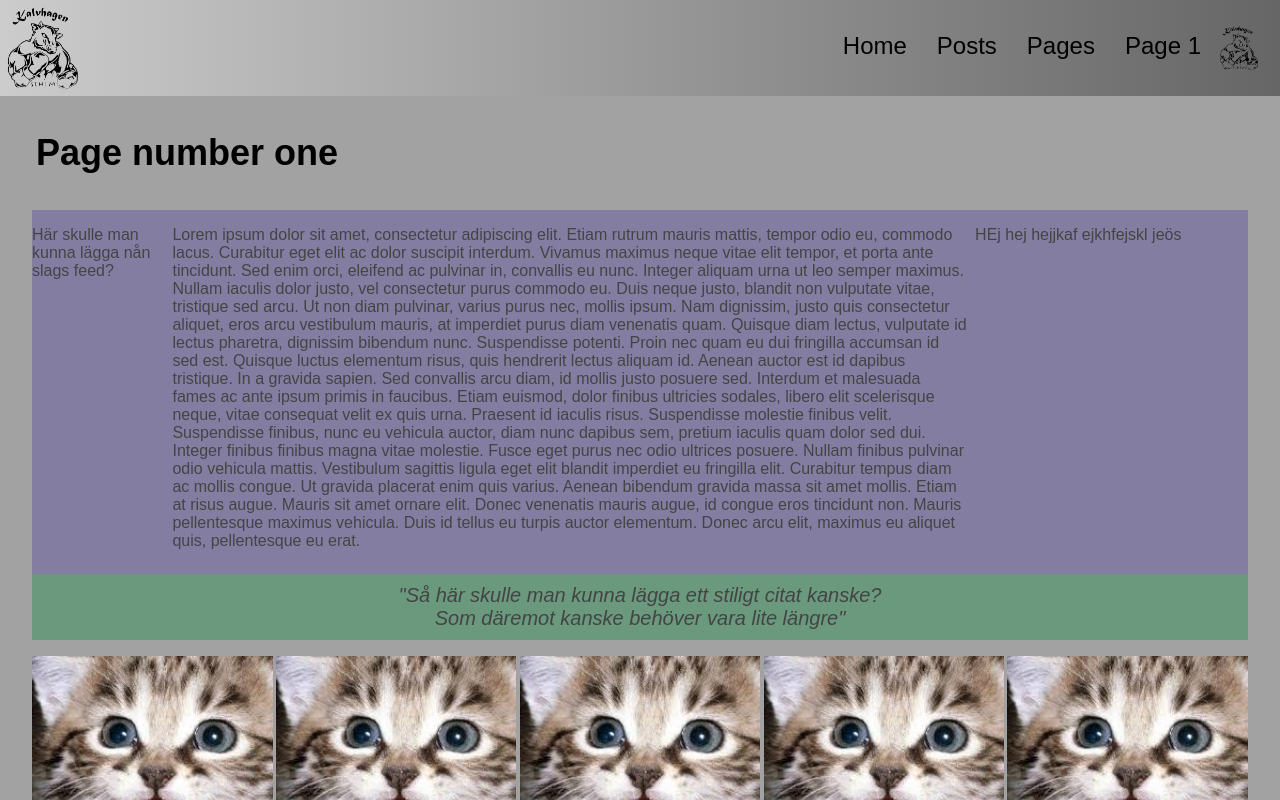
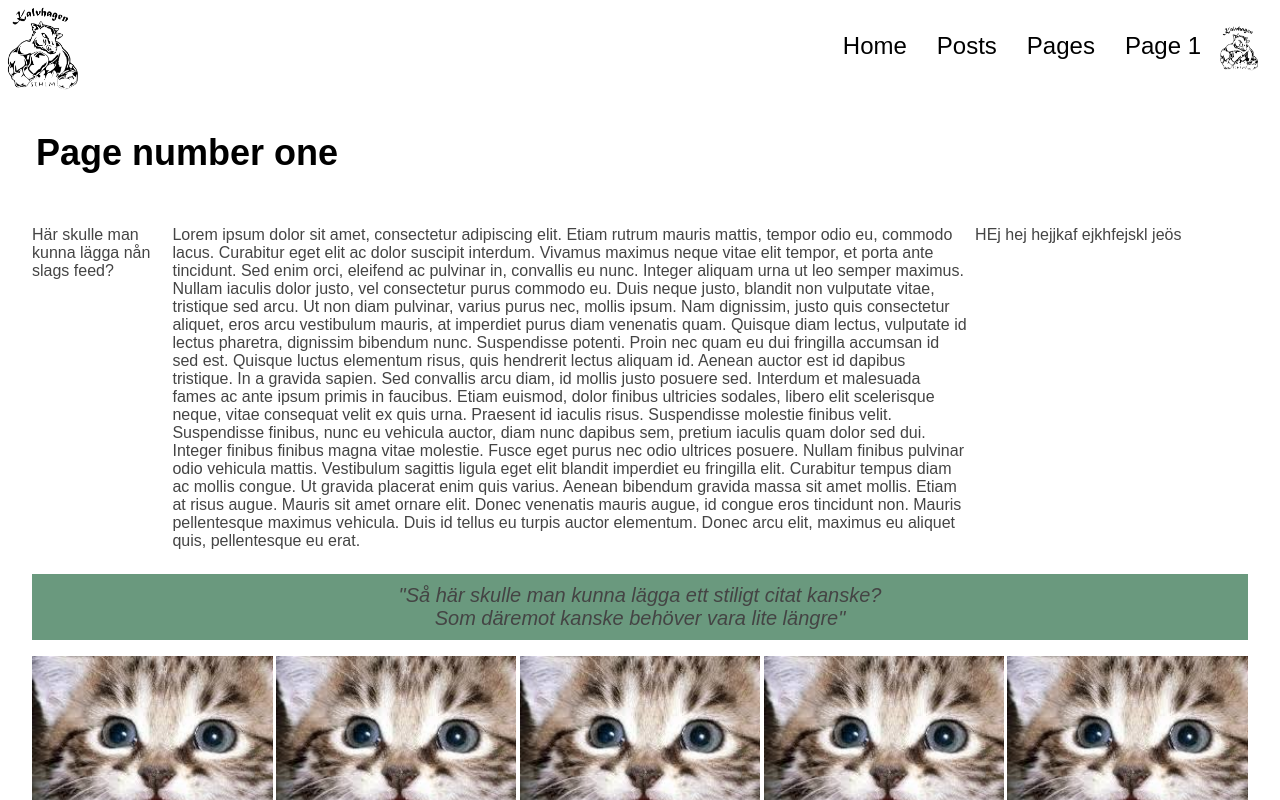
Before and after one commit to ClaremontAB/Kalvhagen, a React app: page /page1 in a window 1280 px wide. Shown: the top 800 px of the page. Built offline with nearby package versions, Linux system fonts and the light colour scheme.

Commit message:
rearranged some elements and removed soem hidious color choices...

```diff
--- a/src/Home.js
+++ b/src/Home.js
@@ -7,8 +7,9 @@ class Home extends Component {
         return (
             <div>
                 <Carousel/>
+                <h1>Home</h1>
                 <div className="page">
-                  <h1>Home</h1>
+                  <p />
                   <p>Initial template project to show how we can fetch data, for now pages and posts from wordpress in a react project.
                       The data will be whatever you add in your wordpress installation. Try it out! :)
                       Testing Jenkins</p>
--- a/src/Posts.js
+++ b/src/Posts.js
@@ -21,8 +21,10 @@ class Posts extends Component {
   }
     render() {
       return (
+        <div>
+          <h1>Posts</h1>
             <div className='page'>
-              <h1>Posts</h1>
+                <p/>
                 <p>This page fetches and lists all posts from wordpress</p>
                 <ul>
                   {this.state.posts.map((post) =>
@@ -33,6 +35,7 @@ class Posts extends Component {
                   )}
                 </ul>
             </div>
+        </div>
       );
     }
 }
--- a/src/css/header.css
+++ b/src/css/header.css
@@ -2,7 +2,7 @@
   height: 6em;
   width: 100%;
   overflow: hidden;
-  background: linear-gradient(to right, #CCCCCC , #666666);
+  background: #FFF;
 }
 
 .topLogo {
--- a/src/css/index.css
+++ b/src/css/index.css
@@ -2,5 +2,5 @@ body {
   margin: 0;
   padding: 0;
   font-family: sans-serif;
-  background-color: #a3a2a2;
+  background-color: #FFF;
 }
--- a/src/css/menu.css
+++ b/src/css/menu.css
@@ -7,7 +7,7 @@
   width:12em;
   height:auto;
   visibility: hidden;
-  background-color: pink;
+  background-color: #000;
   opacity: 0.7;
   transform: translateY(-100%);
   transition: transform 0.3s ease-in-out;
@@ -36,7 +36,7 @@
 
 a.headerItem:hover
 {
-  background-color: #c6f180;
+  background-color: gray;
 }
 
 .menuButton {
@@ -49,7 +49,7 @@ a.headerItem:hover
 }
 
 img.menuButton:hover {
-  background-color: pink;
+  background-color: gray;
 }
 
 .menuItem {
@@ -59,8 +59,8 @@ img.menuButton:hover {
   margin-bottom: 0.5em;
   text-decoration: none;
   text-align: center;
-  color: black;
+  color: #FFF;
 }
 a.menuItem:hover {
-  background-color: lightBlue;
+  background-color: gray;
 }
--- a/src/css/page.css
+++ b/src/css/page.css
@@ -10,13 +10,16 @@
   margin: 0 2em 0 2em;
   grid-template-columns: 1fr;
   grid-gap: 0.5em;
-  background-color: #847da2;
+  background-color: #FFF;
   color: #444;
 }
 
 @media screen and (min-width: 580px) {
   .page {
     grid-template-columns: 1fr 6fr 2fr;
+  }
+  .quote {
+    grid-column: 1/col;
   }
 }
 
@@ -30,7 +33,6 @@
   font-style: italic;
   background-color: #6a997e;
   text-align: center;
-  grid-column: 1/col;
   grid-row: 2;
   padding: 10px 10px 10px 10px;
 
```
Lines whose indentation alone changed are shown as unchanged.
